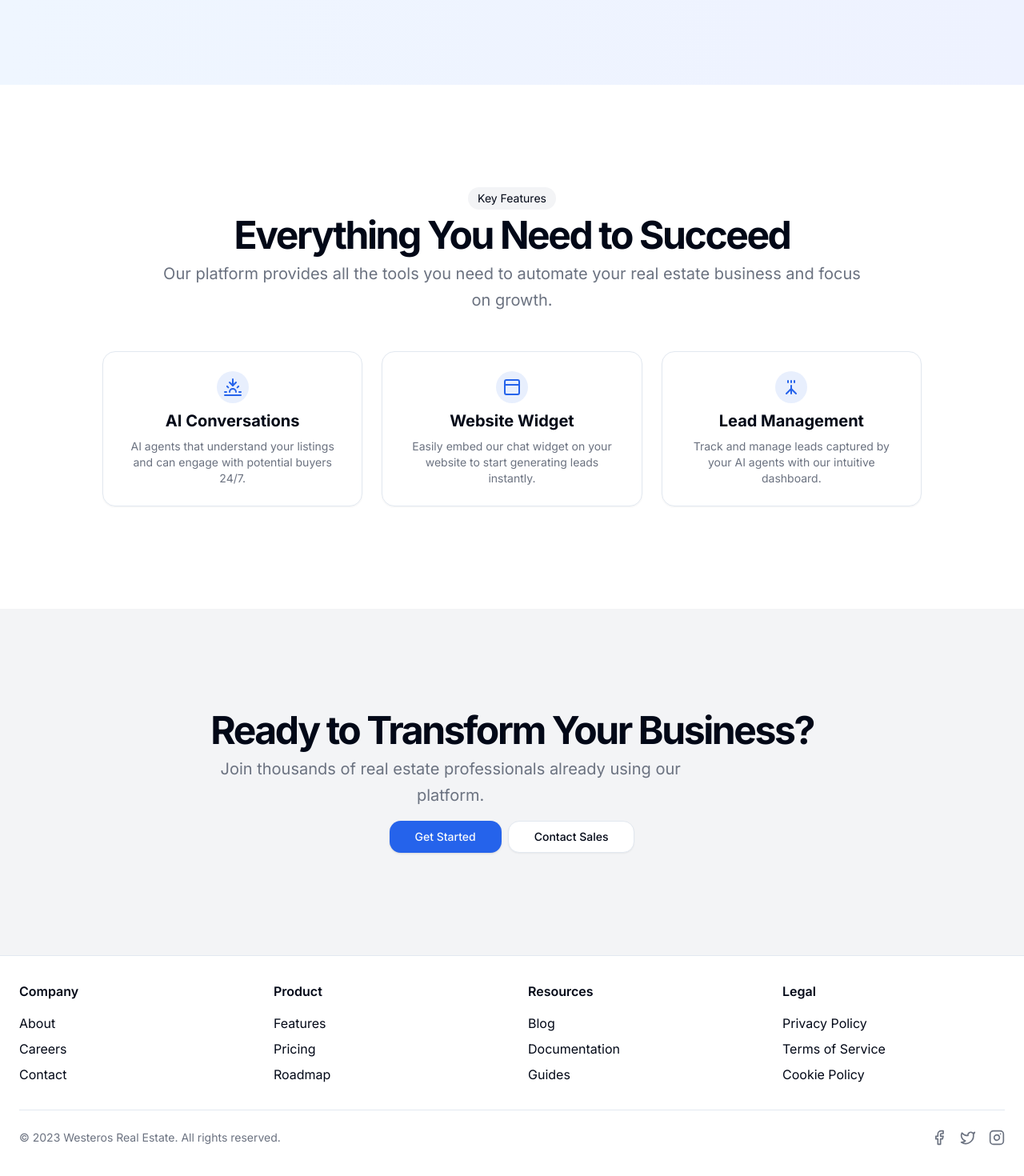
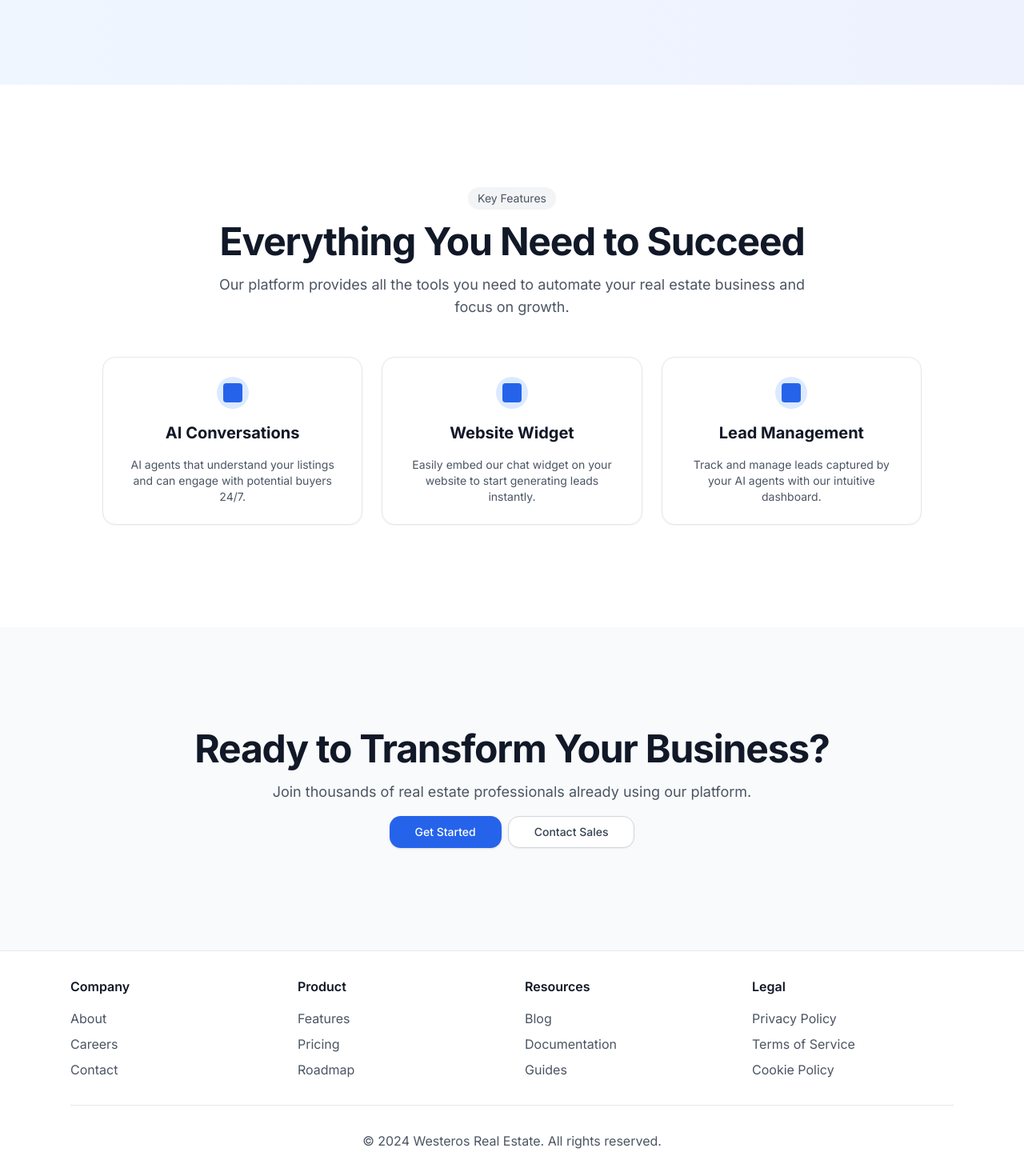
Before and after one commit to aryanrk/westerosmay22, a Next.js app in the folder frontend/: page / in a window 1280 px wide. Shown: the part 670-2140 px from the top of the page at 80% size. Built offline with nearby package versions, Linux system fonts and the light colour scheme.

Commit message:
Simplify landing page with basic Tailwind classes - Removed complex CSS variables and custom classes - Using standard Tailwind utilities for testing - Should fix styling issues with direct color/spacing classes

```diff
--- a/frontend/app/page.tsx
+++ b/frontend/app/page.tsx
@@ -3,31 +3,31 @@ import Link from "next/link";
 
 export default function Home() {
   return (
-    <div className="flex flex-col min-h-screen">
+    <div className="min-h-screen bg-white">
       {/* Header */}
-      <header className="px-4 lg:px-6 h-14 flex items-center border-b">
+      <header className="border-b border-gray-200 px-4 lg:px-6 h-14 flex items-center">
         <Link
           href="/"
-          className="flex items-center justify-center font-bold text-xl mr-auto"
+          className="font-bold text-xl text-blue-600"
         >
           Westeros Real Estate
         </Link>
         <nav className="ml-auto flex gap-4 sm:gap-6">
           <Link
             href="/features"
-            className="text-sm font-medium hover:underline underline-offset-4"
+            className="text-sm font-medium text-gray-600 hover:text-blue-600"
           >
             Features
           </Link>
           <Link
             href="/pricing"
-            className="text-sm font-medium hover:underline underline-offset-4"
+            className="text-sm font-medium text-gray-600 hover:text-blue-600"
           >
             Pricing
           </Link>
           <Link
             href="/about"
-            className="text-sm font-medium hover:underline underline-offset-4"
+            className="text-sm font-medium text-gray-600 hover:text-blue-600"
           >
             About
           </Link>
@@ -38,36 +38,35 @@ export default function Home() {
       </header>
 
       {/* Hero */}
-      <section className="w-full py-12 md:py-24 lg:py-32 xl:py-48 bg-gradient-to-r from-blue-50 to-indigo-50 dark:from-gray-900 dark:to-gray-800">
-        <div className="container px-4 md:px-6 mx-auto">
+      <section className="w-full py-12 md:py-24 lg:py-32 xl:py-48 bg-gradient-to-r from-blue-50 to-indigo-50">
+        <div className="max-w-6xl mx-auto px-4 md:px-6">
           <div className="grid gap-6 lg:grid-cols-2 lg:gap-12 items-center">
             <div className="space-y-4">
-              <h1 className="text-3xl font-bold tracking-tighter sm:text-4xl md:text-5xl lg:text-6xl/none">
+              <h1 className="text-3xl font-bold tracking-tight sm:text-4xl md:text-5xl lg:text-6xl text-gray-900">
                 Transform Your Real Estate Business with AI
               </h1>
-              <p className="max-w-[600px] text-gray-500 md:text-xl dark:text-gray-400">
+              <p className="max-w-2xl text-gray-600 text-lg md:text-xl">
                 Engage visitors 24/7 with intelligent AI agents that understand your properties
                 and close more leads while you focus on what matters.
               </p>
               <div className="flex flex-col gap-2 sm:flex-row">
                 <Link
                   href="/signup"
-                  className="inline-flex h-10 items-center justify-center rounded-md bg-primary px-8 text-sm font-medium text-primary-foreground shadow transition-colors hover:bg-primary/90 focus-visible:outline-none focus-visible:ring-1 focus-visible:ring-ring disabled:pointer-events-none disabled:opacity-50"
+                  className="inline-flex h-10 items-center justify-center rounded-md bg-blue-600 px-8 text-sm font-medium text-white shadow hover:bg-blue-700 transition-colors"
                 >
                   Get Started
                 </Link>
                 <Link
                   href="/demo"
-                  className="inline-flex h-10 items-center justify-center rounded-md border border-input bg-background px-8 text-sm font-medium shadow-sm transition-colors hover:bg-accent hover:text-accent-foreground focus-visible:outline-none focus-visible:ring-1 focus-visible:ring-ring disabled:pointer-events-none disabled:opacity-50"
+                  className="inline-flex h-10 items-center justify-center rounded-md border border-gray-300 bg-white px-8 text-sm font-medium text-gray-700 shadow-sm hover:bg-gray-50 transition-colors"
                 >
                   View Demo
                 </Link>
               </div>
             </div>
-            <div className="mx-auto w-full max-w-[500px] aspect-video rounded-xl overflow-hidden shadow-xl">
-              {/* Placeholder for hero image or animation */}
-              <div className="w-full h-full bg-gray-200 dark:bg-gray-800 flex items-center justify-center">
-                <span className="text-gray-500">Property Showcase</span>
+            <div className="mx-auto w-full max-w-lg aspect-video rounded-xl overflow-hidden shadow-xl">
+              <div className="w-full h-full bg-gray-100 flex items-center justify-center">
+                <span className="text-gray-500 text-lg">Property Showcase</span>
               </div>
             </div>
           </div>
@@ -75,102 +74,49 @@ export default function Home() {
       </section>
 
       {/* Features section */}
-      <section className="w-full py-12 md:py-24 lg:py-32 bg-white dark:bg-gray-950">
-        <div className="container px-4 md:px-6 mx-auto">
-          <div className="flex flex-col items-center justify-center space-y-4 text-center">
-            <div className="space-y-2">
-              <div className="inline-block rounded-lg bg-gray-100 px-3 py-1 text-sm dark:bg-gray-800">
+      <section className="w-full py-12 md:py-24 lg:py-32 bg-white">
+        <div className="max-w-6xl mx-auto px-4 md:px-6">
+          <div className="text-center space-y-4">
+            <div className="inline-block rounded-lg bg-gray-100 px-3 py-1 text-sm text-gray-600">
               Key Features
             </div>
-              <h2 className="text-3xl font-bold tracking-tighter sm:text-5xl">
+            <h2 className="text-3xl font-bold tracking-tight sm:text-5xl text-gray-900">
               Everything You Need to Succeed
             </h2>
-              <p className="max-w-[900px] text-gray-500 md:text-xl/relaxed lg:text-base/relaxed xl:text-xl/relaxed dark:text-gray-400">
+            <p className="max-w-3xl mx-auto text-gray-600 text-lg">
               Our platform provides all the tools you need to automate your real estate business and focus on growth.
             </p>
           </div>
+          <div className="grid grid-cols-1 gap-6 md:grid-cols-2 lg:grid-cols-3 mt-12 max-w-5xl mx-auto">
+            {/* Feature 1 */}
+            <div className="flex flex-col items-center space-y-4 rounded-lg border border-gray-200 p-6 shadow-sm bg-white">
+              <div className="p-2 bg-blue-100 rounded-full">
+                <div className="h-6 w-6 bg-blue-600 rounded"></div>
               </div>
-          <div className="mx-auto grid max-w-5xl grid-cols-1 gap-6 md:grid-cols-2 lg:grid-cols-3 mt-12">
-            {/* Feature 1 */}
-            <div className="flex flex-col items-center space-y-2 rounded-lg border p-6 shadow-sm">
-              <div className="p-2 bg-primary/10 rounded-full">
-                <svg
-                  xmlns="http://www.w3.org/2000/svg"
-                  width="24"
-                  height="24"
-                  viewBox="0 0 24 24"
-                  fill="none"
-                  stroke="currentColor"
-                  strokeWidth="2"
-                  strokeLinecap="round"
-                  strokeLinejoin="round"
-                  className="h-6 w-6 text-primary"
-                >
-                  <path d="M12 2v8" />
-                  <path d="m4.93 10.93 1.41 1.41" />
-                  <path d="M2 18h2" />
-                  <path d="M20 18h2" />
-                  <path d="m19.07 10.93-1.41 1.41" />
-                  <path d="M22 22H2" />
-                  <path d="m16 6-4 4-4-4" />
-                  <path d="M16 18a4 4 0 0 0-8 0" />
-                </svg>
-              </div>
-              <h3 className="text-xl font-bold">AI Conversations</h3>
-              <p className="text-sm text-gray-500 text-center dark:text-gray-400">
+              <h3 className="text-xl font-bold text-gray-900">AI Conversations</h3>
+              <p className="text-sm text-gray-600 text-center">
                 AI agents that understand your listings and can engage with potential buyers 24/7.
               </p>
             </div>
 
             {/* Feature 2 */}
-            <div className="flex flex-col items-center space-y-2 rounded-lg border p-6 shadow-sm">
-              <div className="p-2 bg-primary/10 rounded-full">
-                <svg
-                  xmlns="http://www.w3.org/2000/svg"
-                  width="24"
-                  height="24"
-                  viewBox="0 0 24 24"
-                  fill="none"
-                  stroke="currentColor"
-                  strokeWidth="2"
-                  strokeLinecap="round"
-                  strokeLinejoin="round"
-                  className="h-6 w-6 text-primary"
-                >
-                  <rect width="18" height="18" x="3" y="3" rx="2" />
-                  <path d="M3 9h18" />
-                </svg>
+            <div className="flex flex-col items-center space-y-4 rounded-lg border border-gray-200 p-6 shadow-sm bg-white">
+              <div className="p-2 bg-blue-100 rounded-full">
+                <div className="h-6 w-6 bg-blue-600 rounded"></div>
               </div>
-              <h3 className="text-xl font-bold">Website Widget</h3>
-              <p className="text-sm text-gray-500 text-center dark:text-gray-400">
+              <h3 className="text-xl font-bold text-gray-900">Website Widget</h3>
+              <p className="text-sm text-gray-600 text-center">
                 Easily embed our chat widget on your website to start generating leads instantly.
               </p>
             </div>
 
             {/* Feature 3 */}
-            <div className="flex flex-col items-center space-y-2 rounded-lg border p-6 shadow-sm">
-              <div className="p-2 bg-primary/10 rounded-full">
-                <svg
-                  xmlns="http://www.w3.org/2000/svg"
-                  width="24"
-                  height="24"
-                  viewBox="0 0 24 24"
-                  fill="none"
-                  stroke="currentColor"
-                  strokeWidth="2"
-                  strokeLinecap="round"
-                  strokeLinejoin="round"
-                  className="h-6 w-6 text-primary"
-                >
-                  <path d="M12 20V10" />
-                  <path d="m18 20-6-6-6 6" />
-                  <path d="M8 4v2" />
-                  <path d="M12 4v2" />
-                  <path d="M16 4v2" />
-                </svg>
+            <div className="flex flex-col items-center space-y-4 rounded-lg border border-gray-200 p-6 shadow-sm bg-white">
+              <div className="p-2 bg-blue-100 rounded-full">
+                <div className="h-6 w-6 bg-blue-600 rounded"></div>
               </div>
-              <h3 className="text-xl font-bold">Lead Management</h3>
-              <p className="text-sm text-gray-500 text-center dark:text-gray-400">
+              <h3 className="text-xl font-bold text-gray-900">Lead Management</h3>
+              <p className="text-sm text-gray-600 text-center">
                 Track and manage leads captured by your AI agents with our intuitive dashboard.
               </p>
             </div>
@@ -179,27 +125,25 @@ export default function Home() {
       </section>
 
       {/* CTA section */}
-      <section className="w-full py-12 md:py-24 lg:py-32 bg-gray-100 dark:bg-gray-900">
-        <div className="container px-4 md:px-6 mx-auto">
-          <div className="flex flex-col items-center justify-center space-y-4 text-center">
-            <div className="space-y-2">
-              <h2 className="text-3xl font-bold tracking-tighter sm:text-4xl md:text-5xl">
+      <section className="w-full py-12 md:py-24 lg:py-32 bg-gray-50">
+        <div className="max-w-6xl mx-auto px-4 md:px-6">
+          <div className="text-center space-y-4">
+            <h2 className="text-3xl font-bold tracking-tight sm:text-4xl md:text-5xl text-gray-900">
               Ready to Transform Your Business?
             </h2>
-              <p className="max-w-[600px] text-gray-500 md:text-xl/relaxed lg:text-base/relaxed xl:text-xl/relaxed dark:text-gray-400">
+            <p className="max-w-2xl mx-auto text-gray-600 text-lg">
               Join thousands of real estate professionals already using our platform.
             </p>
-            </div>
-            <div className="flex flex-col gap-2 min-[400px]:flex-row">
+            <div className="flex flex-col gap-2 sm:flex-row justify-center">
               <Link
                 href="/signup"
-                className="inline-flex h-10 items-center justify-center rounded-md bg-primary px-8 text-sm font-medium text-primary-foreground shadow transition-colors hover:bg-primary/90 focus-visible:outline-none focus-visible:ring-1 focus-visible:ring-ring disabled:pointer-events-none disabled:opacity-50"
+                className="inline-flex h-10 items-center justify-center rounded-md bg-blue-600 px-8 text-sm font-medium text-white shadow hover:bg-blue-700 transition-colors"
               >
                 Get Started
               </Link>
               <Link
                 href="/contact"
-                className="inline-flex h-10 items-center justify-center rounded-md border border-input bg-background px-8 text-sm font-medium shadow-sm transition-colors hover:bg-accent hover:text-accent-foreground focus-visible:outline-none focus-visible:ring-1 focus-visible:ring-ring disabled:pointer-events-none disabled:opacity-50"
+                className="inline-flex h-10 items-center justify-center rounded-md border border-gray-300 bg-white px-8 text-sm font-medium text-gray-700 shadow-sm hover:bg-gray-50 transition-colors"
               >
                 Contact Sales
               </Link>
@@ -209,122 +153,68 @@ export default function Home() {
       </section>
 
       {/* Footer */}
-      <footer className="border-t py-6 md:py-0">
-        <div className="container px-4 md:px-6 mx-auto">
-          <div className="grid grid-cols-2 gap-10 md:grid-cols-4 py-8">
+      <footer className="border-t border-gray-200 py-8">
+        <div className="max-w-6xl mx-auto px-4 md:px-6">
+          <div className="grid grid-cols-2 gap-8 md:grid-cols-4">
             <div className="space-y-4">
-              <div className="font-semibold">Company</div>
+              <div className="font-semibold text-gray-900">Company</div>
               <ul className="space-y-2">
                 <li>
-                  <Link href="/about" className="hover:underline">About</Link>
+                  <Link href="/about" className="text-gray-600 hover:text-blue-600">About</Link>
                 </li>
                 <li>
-                  <Link href="/careers" className="hover:underline">Careers</Link>
+                  <Link href="/careers" className="text-gray-600 hover:text-blue-600">Careers</Link>
                 </li>
                 <li>
-                  <Link href="/contact" className="hover:underline">Contact</Link>
+                  <Link href="/contact" className="text-gray-600 hover:text-blue-600">Contact</Link>
                 </li>
               </ul>
             </div>
             <div className="space-y-4">
-              <div className="font-semibold">Product</div>
+              <div className="font-semibold text-gray-900">Product</div>
               <ul className="space-y-2">
                 <li>
-                  <Link href="/features" className="hover:underline">Features</Link>
+                  <Link href="/features" className="text-gray-600 hover:text-blue-600">Features</Link>
                 </li>
                 <li>
-                  <Link href="/pricing" className="hover:underline">Pricing</Link>
+                  <Link href="/pricing" className="text-gray-600 hover:text-blue-600">Pricing</Link>
                 </li>
                 <li>
-                  <Link href="/roadmap" className="hover:underline">Roadmap</Link>
+                  <Link href="/roadmap" className="text-gray-600 hover:text-blue-600">Roadmap</Link>
                 </li>
               </ul>
             </div>
             <div className="space-y-4">
-              <div className="font-semibold">Resources</div>
+              <div className="font-semibold text-gray-900">Resources</div>
               <ul className="space-y-2">
                 <li>
-                  <Link href="/blog" className="hover:underline">Blog</Link>
+                  <Link href="/blog" className="text-gray-600 hover:text-blue-600">Blog</Link>
                 </li>
                 <li>
-                  <Link href="/documentation" className="hover:underline">Documentation</Link>
+                  <Link href="/documentation" className="text-gray-600 hover:text-blue-600">Documentation</Link>
                 </li>
                 <li>
-                  <Link href="/guides" className="hover:underline">Guides</Link>
+                  <Link href="/guides" className="text-gray-600 hover:text-blue-600">Guides</Link>
                 </li>
               </ul>
             </div>
             <div className="space-y-4">
-              <div className="font-semibold">Legal</div>
+              <div className="font-semibold text-gray-900">Legal</div>
               <ul className="space-y-2">
                 <li>
-                  <Link href="/privacy" className="hover:underline">Privacy Policy</Link>
+                  <Link href="/privacy" className="text-gray-600 hover:text-blue-600">Privacy Policy</Link>
                 </li>
                 <li>
-                  <Link href="/terms" className="hover:underline">Terms of Service</Link>
+                  <Link href="/terms" className="text-gray-600 hover:text-blue-600">Terms of Service</Link>
                 </li>
                 <li>
-                  <Link href="/cookies" className="hover:underline">Cookie Policy</Link>
+                  <Link href="/cookies" className="text-gray-600 hover:text-blue-600">Cookie Policy</Link>
                 </li>
               </ul>
             </div>
           </div>
-          <div className="flex flex-col sm:flex-row items-center justify-between border-t py-6">
-            <div className="text-sm text-gray-500 dark:text-gray-400">
-              © 2023 Westeros Real Estate. All rights reserved.
-            </div>
-            <div className="flex space-x-4 mt-4 sm:mt-0">
-              <Link href="#" className="text-gray-500 hover:text-primary dark:text-gray-400">
-                <svg
-                  xmlns="http://www.w3.org/2000/svg"
-                  width="24"
-                  height="24"
-                  viewBox="0 0 24 24"
-                  fill="none"
-                  stroke="currentColor"
-                  strokeWidth="2"
-                  strokeLinecap="round"
-                  strokeLinejoin="round"
-                  className="h-5 w-5"
-                >
-                  <path d="M18 2h-3a5 5 0 0 0-5 5v3H7v4h3v8h4v-8h3l1-4h-4V7a1 1 0 0 1 1-1h3z" />
-                </svg>
-              </Link>
-              <Link href="#" className="text-gray-500 hover:text-primary dark:text-gray-400">
-                <svg
-                  xmlns="http://www.w3.org/2000/svg"
-                  width="24"
-                  height="24"
-                  viewBox="0 0 24 24"
-                  fill="none"
-                  stroke="currentColor"
-                  strokeWidth="2"
-                  strokeLinecap="round"
-                  strokeLinejoin="round"
-                  className="h-5 w-5"
-                >
-                  <path d="M22 4s-.7 2.1-2 3.4c1.6 10-9.4 17.3-18 11.6 2.2.1 4.4-.6 6-2C3 15.5.5 9.6 3 5c2.2 2.6 5.6 4.1 9 4-.9-4.2 4-6.6 7-3.8 1.1 0 3-1.2 3-1.2z" />
-                </svg>
-              </Link>
-              <Link href="#" className="text-gray-500 hover:text-primary dark:text-gray-400">
-                <svg
-                  xmlns="http://www.w3.org/2000/svg"
-                  width="24"
-                  height="24"
-                  viewBox="0 0 24 24"
-                  fill="none"
-                  stroke="currentColor"
-                  strokeWidth="2"
-                  strokeLinecap="round"
-                  strokeLinejoin="round"
-                  className="h-5 w-5"
-                >
-                  <rect width="20" height="20" x="2" y="2" rx="5" ry="5" />
-                  <path d="M16 11.37A4 4 0 1 1 12.63 8 4 4 0 0 1 16 11.37z" />
-                  <line x1="17.5" x2="17.51" y1="6.5" y2="6.5" />
-                </svg>
-              </Link>
-            </div>
+          <div className="mt-8 pt-8 border-t border-gray-200 text-center text-gray-600">
+            <p>&copy; 2024 Westeros Real Estate. All rights reserved.</p>
           </div>
         </div>
       </footer>
```
Lines whose indentation alone changed are shown as unchanged.
